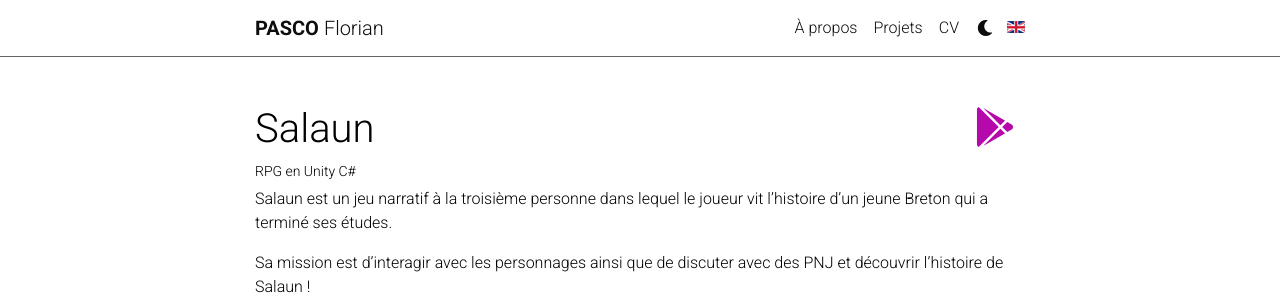
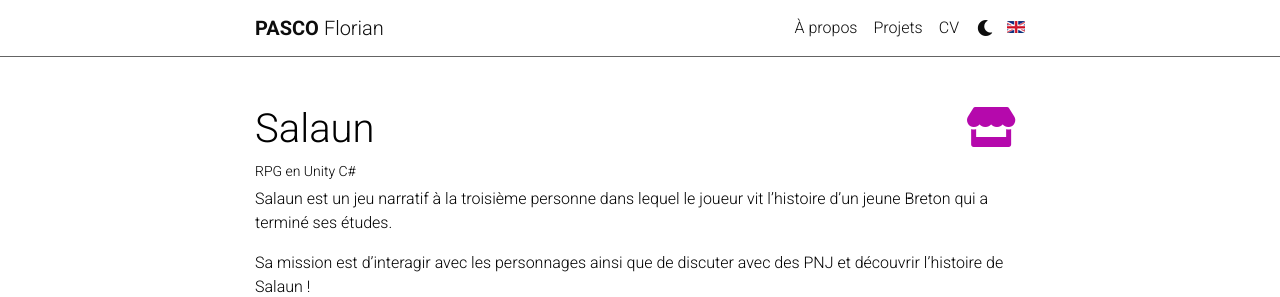
Before and after one commit to mpek29/mpek29.github.io, a Jekyll site: the page built from _projects/salaun.md, in a window 1280 px wide. Shown: the top 297 px of the page. Built offline with Jekyll 4.4.1, drawn with Linux system fonts in a browser that asks for light colours; full-size pictures stand in for the smaller copies a plugin makes; comment, search, counter and statistics services are not loaded; a style sheet for code colours, icons or effects is not loaded.

Commit message:
Update page.html

```diff
--- a/_layouts/page.html
+++ b/_layouts/page.html
@@ -15,7 +15,7 @@ layout: default
               {% endif %}
 
               {% if page.store %}
-              <a href="{{ page.store | prepend: 'https://play.google.com/store/apps/details?id=fr.mpek29.'}}" target="_blank" rel="noopener noreferrer" class="float-right"><i class="fab fa-google-play" style="margin-left: 10px;margin-right: 10px;"></i></a>
+              <a href="{{ page.store | prepend: ''}}" target="_blank" rel="noopener noreferrer" class="float-right"><i class="fas fa-store" style="margin-left: 10px;margin-right: 10px;"></i></a>
               {% endif %}
 
             </h1>
```
